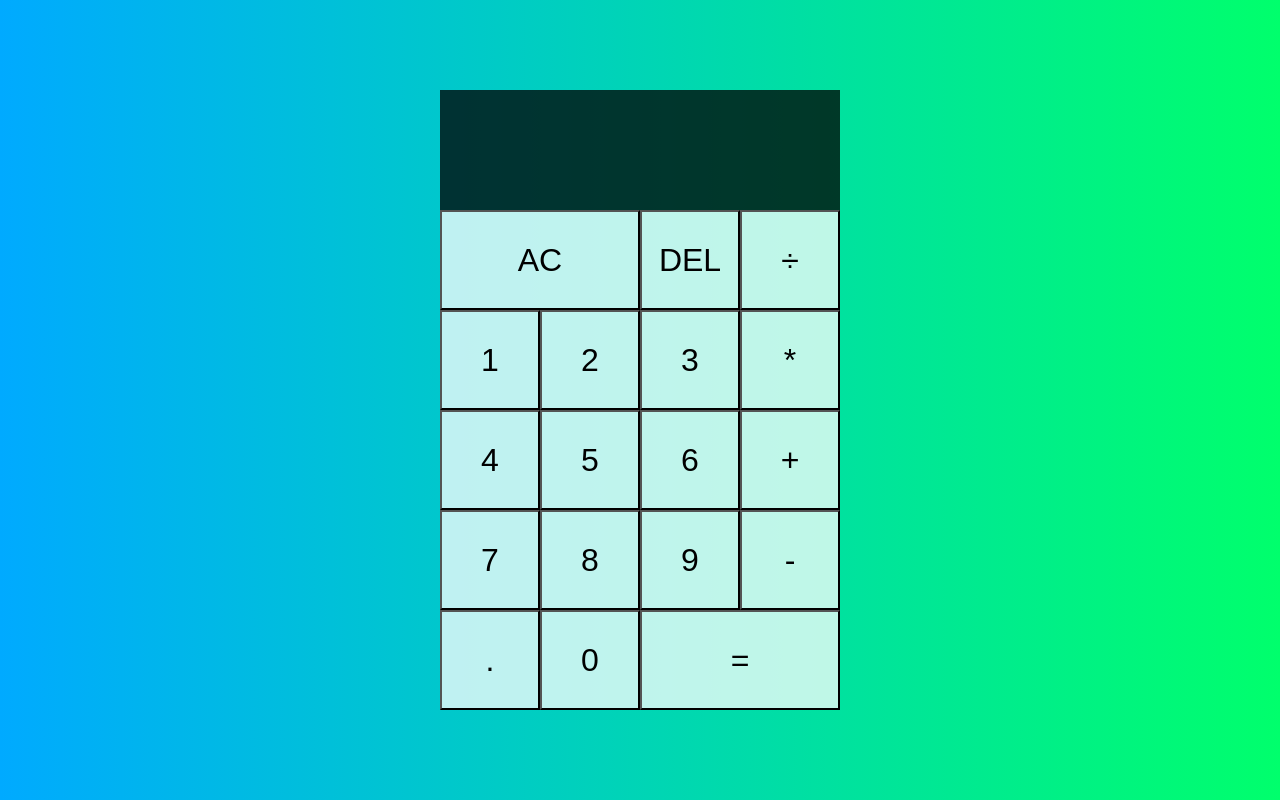
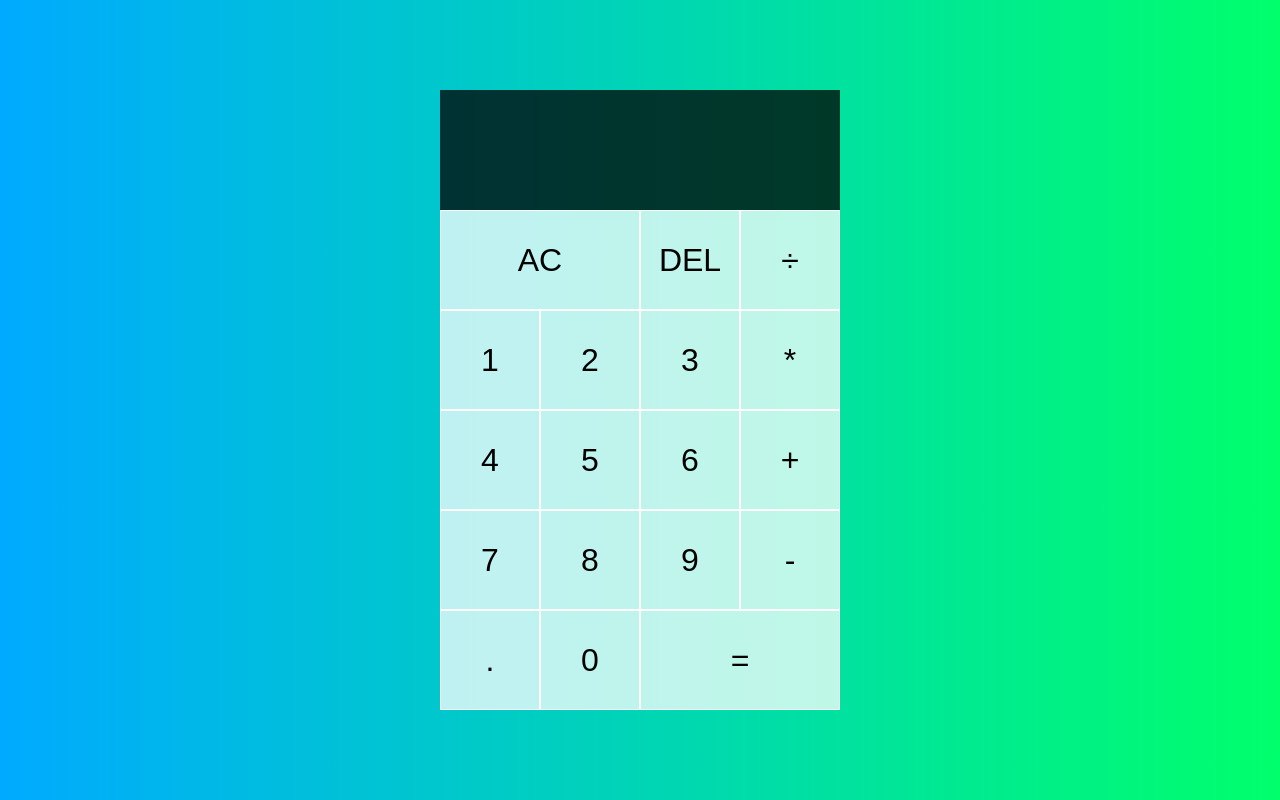
Before and after one commit to martinagabrielli/calculator, a plain HTML site: page index.html in a window 1280 px wide. Drawn offline with Linux system fonts and the light colour scheme.

Commit message:
fixed style typo

```diff
--- a/style.scss
+++ b/style.scss
@@ -37,7 +37,7 @@ body {
         > button {
             cursor: pointer;
             font-size: 2rem;
-            border: 1x solid #fff;
+            border: 1px solid #fff;
             outline: none;
             background-color: rgba(255, 255, 255, .75);
             &:hover {
```
Also changed, not shown: style.css, 1 other file.
